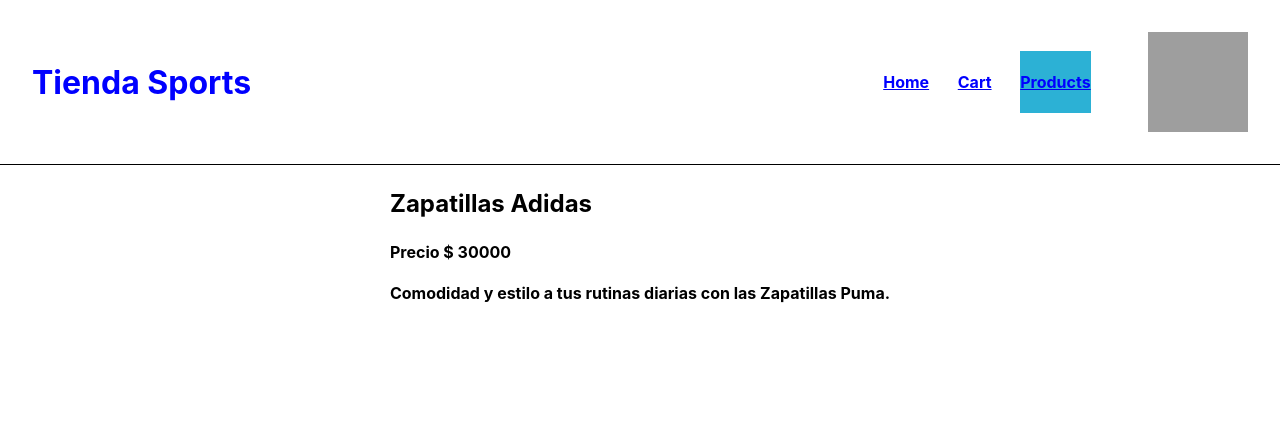
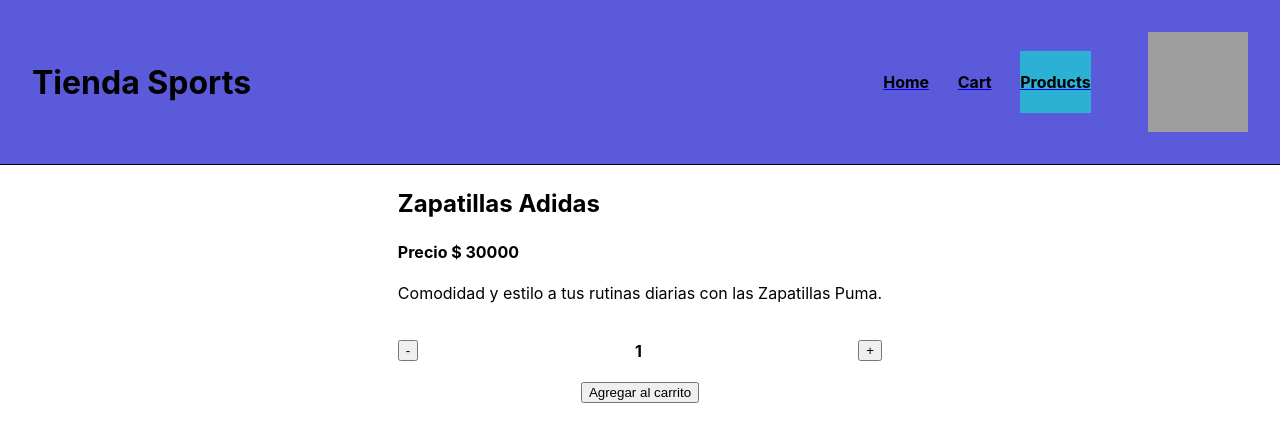
Before and after one commit to Kevin-Mackinlay/PreEntrega2-Mackinlay, a React (Create React App) app: page /products/1 in a window 1280 px wide. Shown: the top 442 px of the page. Built offline with nearby package versions, Linux system fonts and the light colour scheme; grey boxes are pictures that could not be loaded.

Commit message:
css modifications

```diff
--- a/src/App.js
+++ b/src/App.js
@@ -8,7 +8,6 @@
 import MyNavbar from "./Components/Navbar/Navbar";
 import Toast from "./Components/Toast/Toast.jsx";
 
-
 function App() {
   return (
     <BrowserRouter className="App">
@@ -16,12 +15,11 @@
 
       <Routes>
         <Route path="/" element={<Home />} />
+        <Route path="/products" element={<Products />} />
         <Route path="/cart" element={<Cart />} />
-        <Route path="/products" element={<Products />} />
         <Route path="/products/:itemId" element={<Item />} />
       </Routes>
     </BrowserRouter>
-
   );
 }
 
--- a/src/Components/Item/Item.jsx
+++ b/src/Components/Item/Item.jsx
@@ -1,6 +1,7 @@
 import React from "react";
 import { useLocation, useParams } from "react-router-dom";
 import { getItemById } from "../../Helpers/Items";
+import ItemCount from "../ItemCount/ItemCount";
 
 const Item = () => {
   const { itemId } = useParams();
@@ -17,11 +18,12 @@
         {/* <img src={product.url} alt={product.title} /> */}
         <div>
           <h2>
-             <p>{product.title}</p>
+            <p>{product.title}</p>
           </h2>
           <h4>Precio $ {product.precio}</h4>
           {/* <img>Image {product.img}</img> */}
-          <h4>{product.descripcion}</h4>
+          <p>{product.descripcion}</p>
+          <ItemCount initial={1} stock={10} onAdd={(quantity) => console.log("cantidad agregada", quantity)} />
         </div>
       </div>
     </>
--- a/src/Components/ItemCount/ItemCount.css
+++ b/src/Components/ItemCount/ItemCount.css
@@ -1,6 +1,14 @@
 .controles{
     display: flex;
     flex-direction: row;
-
+    flex-wrap: nowrap;
+    justify-content: space-between;
+    align-items: center;
 
 }
+
+.buttonDos{
+    display: flex;
+    justify-content: center;
+    align-items: center;
+}
--- a/src/Components/ItemCount/ItemCount.jsx
+++ b/src/Components/ItemCount/ItemCount.jsx
@@ -24,8 +24,8 @@
                  <button className='button' onClick={increment}>+</button>
 
             </div>
-            <div>
-                <button className='Button' onClick={() => onAdd(quantity)} disabled={!stock}>
+            <div className='buttonDos'>
+                <button onClick={() => onAdd(quantity)} disabled={!stock}>
                     Agregar al carrito
                 </button>
             </div>
--- a/src/Components/Navbar/Navbar.css
+++ b/src/Components/Navbar/Navbar.css
@@ -14,3 +14,7 @@
     height: 100%;
     background-color: rgb(44, 177, 213);
 }
+
+.navbar{
+    background-color: rgb(90, 90, 218);
+}
--- a/src/Components/Navbar/Navbar.jsx
+++ b/src/Components/Navbar/Navbar.jsx
@@ -6,19 +6,21 @@
 
 const Navbar = () => {
   return (
+    <div className="navbar">
       <div style={styles.Navbar}>
-      <h1 style={{color:"blue"}}>Tienda Sports</h1>
+        <h1 style={{ color: "black" }}>Tienda Sports</h1>
         <div style={styles.Links}>
-        <NavLink  activeClassName to={"/"}>
-          <h4 style={{ color: "Blue" , textDecoration:"none"}}>Home</h4>
+          <NavLink activeClassName to={"/"}>
+            <h4 style={{ color: "Black", textDecoration: "none" }}>Home</h4>
           </NavLink>
           <NavLink activeClassName to={"/cart"}>
-          <h4 style={{ color: "Blue" }}>Cart</h4>
+            <h4 style={{ color: "Black" }}>Cart</h4>
           </NavLink>
           <NavLink activeClassName to={"/products"}>
-          <h4 style={{ color: "Blue" }}>Products</h4>
+            <h4 style={{ color: "Black" }}>Products</h4>
           </NavLink>
           <CartWidget />
+        </div>
       </div>
     </div>
   );
--- a/src/Helpers/Items.js
+++ b/src/Helpers/Items.js
@@ -5,36 +5,42 @@
 
     descripcion: "Comodidad y estilo a tus rutinas diarias con las Zapatillas Puma.",
     id: 1,
+    stock: 6,
   },
   {
     title: "Zapatillas Nike",
     precio: 40000,
     descripcion: "Nike Revolution 6 Next Nature Se están pensadas para que los más chicos cuenten con un calzado perfecto que los acompañe en todo momento.",
     id: 2,
+    stock: 5,
   },
   {
     title: "Zapatillas Puma ",
     precio: 20000,
     descripcion: "Ideal para los más chicos del hogar, Las Zapatillas Puma Comet 2 Alt están confeccionadas con materiales livianos para un mejor uso.",
     id: 3,
+    stock: 10,
   },
   {
     title: "Zapatillas Atomic",
     precio: 22000,
     descripcion: "Las Zapatillas Atomik Jogger S para Niños tienen todo lo que necesitan tus hijos cada día: comodidad, color, durabilidad y diversión.",
     id: 4,
+    stock: 4,
   },
   {
     title: "Zapatillas Fila",
     precio: 50000,
     descripcion: "Las Zapatillas Fila Recovery Niña son un calzado moderno y lleno de vitalidad para las más chicas de la casa.",
     id: 5,
+    stock: 7,
   },
   {
     title: "Zapatillas Comet",
     precio: 29000,
     descripcion: "Para que lo más pequeños de la casa luzcan cómodos y con estilo",
     id: 6,
+    stock: 10,
   },
 ];
 
--- a/src/Pages/Products/Products.jsx
+++ b/src/Pages/Products/Products.jsx
@@ -23,7 +23,7 @@
         return (
           <div key={item.id} style={{ display: "flex", flexDirection: "row", justifyContent: "center" }}>
             <Link /* state={{item: item}} */ to={`/products/${item.id}`}>{item.title}</Link>
-            <ItemCount initial={1} stock={10} onAdd={(quantity) => console.log("cantidad agregada", quantity)} />
+
           </div>
         );
       })}
```
Lines whose indentation alone changed are shown as unchanged.
